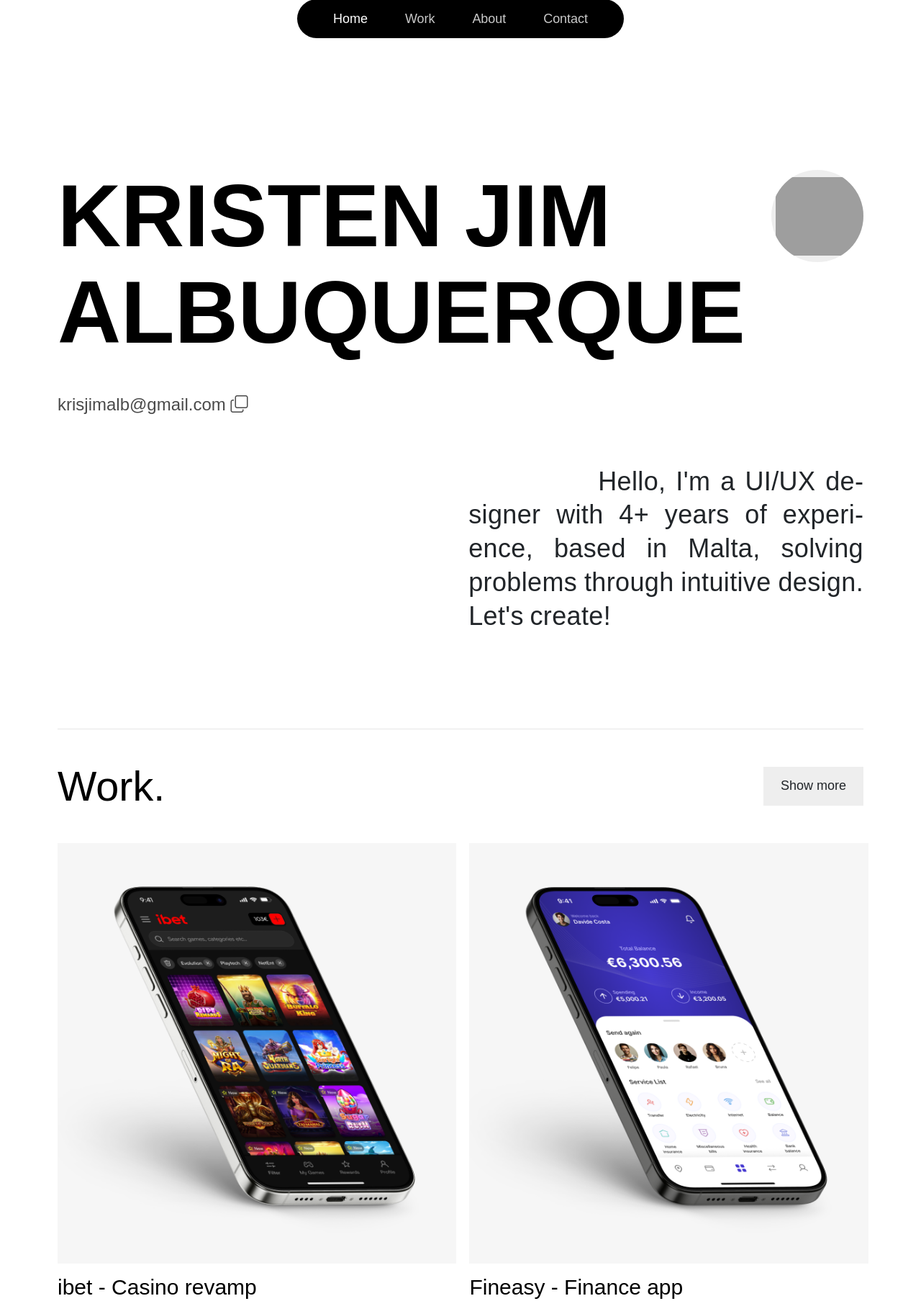
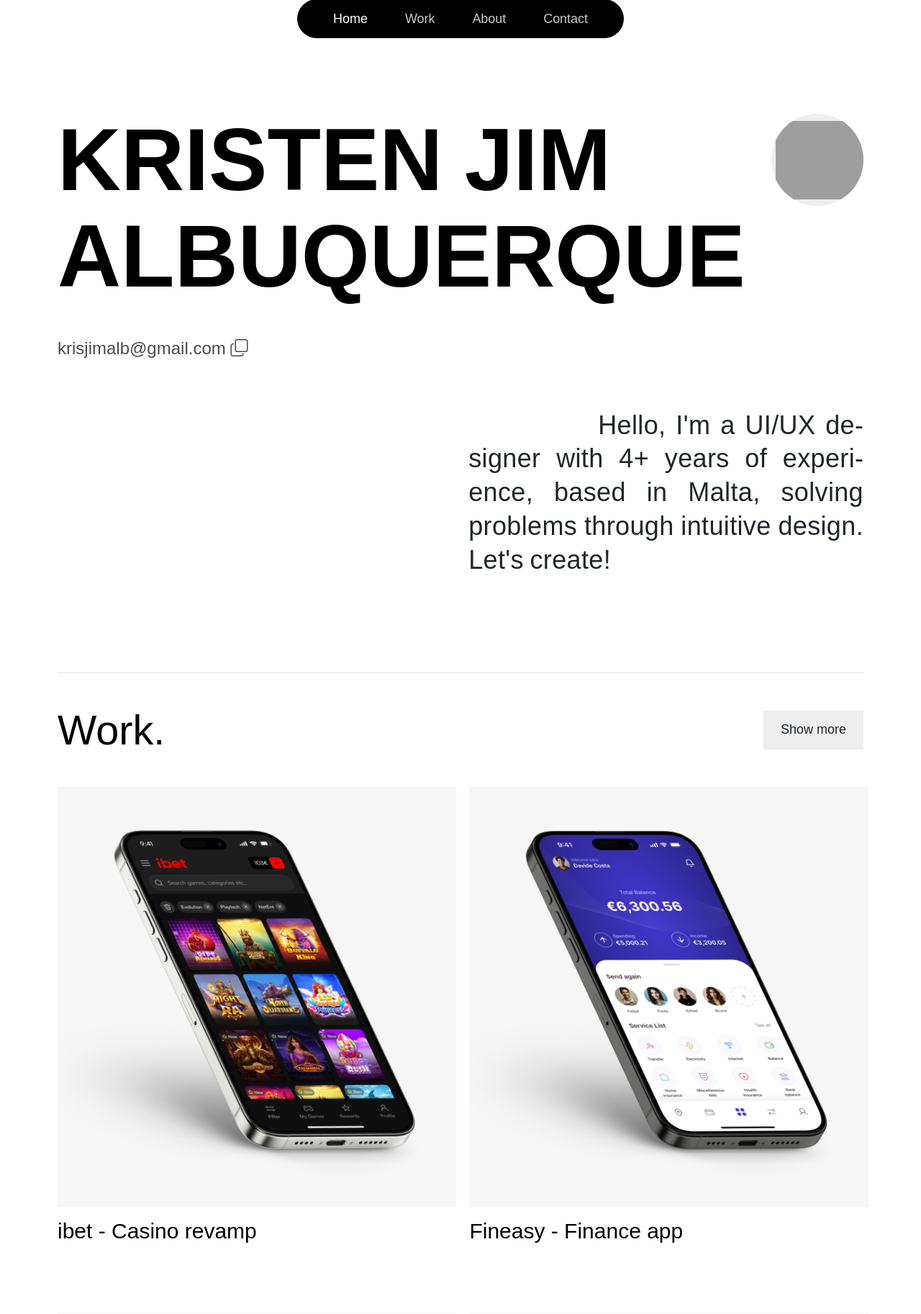
Before and after one commit to shravanshetty-21/kristenjim, a Django app: page / in a window 1280 px wide. Shown: the part 21-1846 px from the top of the page at 72% size. Run offline with Django 5.2, Linux system fonts and the light colour scheme; some web fonts are replaced; grey boxes are pictures that could not be loaded.

Commit message:
header section and link update

```diff
--- a/static/css/custom.css
+++ b/static/css/custom.css
@@ -118,7 +118,7 @@ body {
 /* Existing CSS (unchanged) */
 /* Existing CSS (unchanged) */
 .page-container {
-    margin-top: 6rem;
+    margin-top: -0.5rem;
     margin-left: 80px;
     margin-right: 80px;
 }
--- a/templates/components/home.html
+++ b/templates/components/home.html
@@ -46,7 +46,7 @@
 
         <!-- ibet -->
         <div class="work-image-container" data-aos="fade-up">
-            <a href="https://www.figma.com/proto/zU36ZTMFBZfki6YEs89yby/New-portfolio-website?page-id=0%3A1&node-id=144-7134&viewport=-1098%2C199%2C0.05&t=7v0sUJWlkLDIi7nM-1&scaling=min-zoom&content-scaling=fixed&starting-point-node-id=8%3A2355" target="_blank" class="work-link">
+            <a href="https://www.figma.com/proto/zU36ZTMFBZfki6YEs89yby/New-portfolio-website?page-id=371%3A7075&node-id=371-7076&viewport=435%2C60%2C0.04&t=xKk545tynLjFgJMB-1&scaling=min-zoom&content-scaling=fixed" target="_blank" class="work-link">
                 <img class="img-fluid img-border" src="{% static 'images/jimportfolio_3.png' %}" alt="ibet Casino Revamp">
             </a>
                 <i class="bi bi-arrow-up-right-circle-fill hover-icon"></i>
@@ -55,7 +55,7 @@
         </div>
         <!-- Fineasy -->
         <div class="work-image-container" data-aos="fade-up">
-            <a href="https://www.figma.com/proto/zU36ZTMFBZfki6YEs89yby/New-portfolio-website?page-id=0%3A1&node-id=144-2946&viewport=-2457%2C150%2C0.12&t=tsTVxZjq2Ju5XCI0-1&scaling=min-zoom&content-scaling=fixed&starting-point-node-id=8%3A2355" target="_blank" class="work-link">
+            <a href="https://www.figma.com/proto/zU36ZTMFBZfki6YEs89yby/New-portfolio-website?page-id=371%3A4057&node-id=371-4908&viewport=441%2C60%2C0.03&t=1tJ2Cthe0CvxKOum-1&scaling=min-zoom&content-scaling=fixed" target="_blank" class="work-link">
                 <img class="img-fluid img-border" src="{% static 'images/jimportfolio_1.png' %}" alt="Fineasy Finance App">
             </a>
                 <i class="bi bi-arrow-up-right-circle-fill hover-icon"></i>
@@ -67,7 +67,7 @@
     <div class="d-flex align-items-center work-image mt-5">
         <!-- Kanon -->
         <div class="work-image-container" data-aos="fade-up">
-            <a href="https://www.figma.com/proto/zU36ZTMFBZfki6YEs89yby/New-portfolio-website?page-id=0%3A1&node-id=144-3316&viewport=-2457%2C150%2C0.12&t=tsTVxZjq2Ju5XCI0-1&scaling=min-zoom&content-scaling=fixed&starting-point-node-id=8%3A2355" target="_blank" class="work-link">
+            <a href="https://www.figma.com/proto/zU36ZTMFBZfki6YEs89yby/New-portfolio-website?page-id=8%3A2951&node-id=371-5703&viewport=430%2C60%2C0.04&t=o94dPEyxtRRO3loV-1&scaling=min-zoom&content-scaling=fixed" target="_blank" class="work-link">
                 <img class="img-fluid img-border" src="{% static 'images/jimportfolio_2.png' %}" alt="Kanon Casino App">
             </a>
                 <i class="bi bi-arrow-up-right-circle-fill hover-icon"></i>
@@ -76,7 +76,7 @@
         </div>
         <!-- Casa Malta -->
         <div class="work-image-container" data-aos="fade-up">
-            <a href="https://www.figma.com/proto/zU36ZTMFBZfki6YEs89yby/New-portfolio-website?page-id=0%3A1&node-id=144-1756&viewport=-2457%2C150%2C0.12&t=tsTVxZjq2Ju5XCI0-1&scaling=min-zoom&content-scaling=fixed&starting-point-node-id=8%3A2355" target="_blank" class="work-link">
+            <a href="https://www.figma.com/proto/zU36ZTMFBZfki6YEs89yby/New-portfolio-website?page-id=371%3A4056&node-id=371-4592&viewport=433%2C262%2C0.04&t=wLLpY2RyRz0Uyv2u-1&scaling=min-zoom&content-scaling=fixed" target="_blank" class="work-link">
                 <img class="img-fluid img-border" src="{% static 'images/jimportfolio_4.png' %}" alt="Casa Malta Real Estate">
             </a>
                 <i class="bi bi-arrow-up-right-circle-fill hover-icon"></i>
```
Also changed, not shown: templates/components/work.html (+4 -4 lines), 1 other file.
